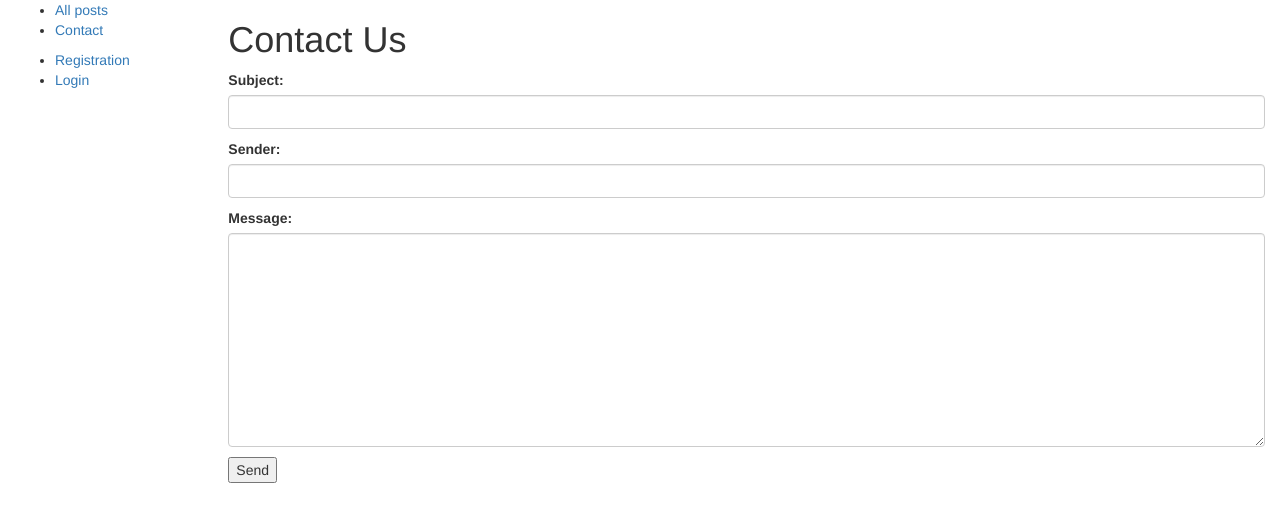
After one commit to konstantinkonstantinovich/hillel_test_work, a Django app: page /blog/contact/ in a window 1280 px wide. The commit adds this page. Shown: the top 522 px of the page. Run offline with Django 3.2, Linux system fonts and the light colour scheme; parts of the project's set-up code (start-up, migrations or seed data) failed here and were passed over; some libraries are stand-ins or nearby versions.

Commit message:
contact form

```diff
--- /dev/null
+++ b/blog/forms.py
@@ -0,0 +1,7 @@
+from django import forms
+
+
+class ContactForm(forms.Form):
+    subject = forms.CharField(max_length=100, widget=forms.TextInput(attrs={'size':'40','class': 'form-control'}))
+    sender = forms.EmailField(widget=forms.TextInput(attrs={'size':'40','class': 'form-control'}))
+    message = forms.CharField(widget=forms.Textarea(attrs={'class': 'form-control'}))
--- a/blog/templates/base_generic.html
+++ b/blog/templates/base_generic.html
@@ -10,11 +10,28 @@
 </head>
 <body>
     <div class="container-fluid">
+
+          {% if messages %}
+            <div class="row">
+                <div class="col-sm-12">
+                    {% for message in messages %}
+                        <div class="alert alert-{{ message.tags }} alert-dismissible text-center" role="alert">
+                            <button type="button" class="close" data-dismiss="alert" aria-label="Close"><span
+                                aria-hidden="true">&times;</span></button>
+                            <strong>{% if message.level == DEFAULT_MESSAGE_LEVELS.ERROR %}Error{% else %}
+                                {{ message.tags|title }}{% endif %}!</strong> {{ message }}
+                        </div>
+                    {% endfor %}
+                </div>
+            </div>
+        {% endif %}
+
         <div class="row">
             <div class="col-sm-2">
             {% block sidebar %}
             <ul class="sidebar-nav">
                 <li><a href="{% url 'blog:post-list' %}">All posts</a></li>
+                <li><a href="{% url 'blog:contact' %}">Contact</a></li>
 
             </ul>
             <ul class="sidebar-nav">
--- /dev/null
+++ b/blog/templates/blog/contact_form.html
@@ -0,0 +1,12 @@
+{% extends 'base_generic.html' %}
+
+{% block content %}
+  <h1>Contact Us</h1>
+  <form method="post">
+    {% csrf_token %}
+    {{ form.as_p }}
+    <div class="form-actions">
+      <button type="submit">Send</button>
+    </div>
+  </form>
+{% endblock %}
--- a/blog/urls.py
+++ b/blog/urls.py
@@ -16,5 +16,7 @@ urlpatterns = [
     path('post/<int:pk>/comments/', views.CommentsCreteViews.as_view(), name='post-comments'),
     path('user_post/<int:pk>', views.UserPostListView.as_view(), name='user-post'),
     path('blanks/', views.BlanksList.as_view(), name='blanks-list'),
-    path('blanks/<int:pk>/', views.BlanksUpdateForm.as_view(), name='blanks-update')
+    path('blanks/<int:pk>/', views.BlanksUpdateForm.as_view(), name='blanks-update'),
+    path('contact/', views.ContactFormView.as_view(), name='contact'),
+    path('thanks/', views.thanks, name='thanks')
 ]
--- a/blog/views.py
+++ b/blog/views.py
@@ -1,13 +1,19 @@
+from django.contrib import messages
 from django.contrib.auth import login, logout
 from django.contrib.auth.mixins import LoginRequiredMixin
-from django.contrib.auth.models import User, AnonymousUser
+from django.contrib.auth.models import User
 from django.contrib.auth.views import LoginView
+from django.core.mail import send_mail, BadHeaderError
 from django.http import HttpResponse, HttpResponseRedirect
-from django.shortcuts import redirect, get_object_or_404
+from django.shortcuts import redirect, get_object_or_404, render
 from django.views.generic import CreateView, DetailView, UpdateView
 from django.views.generic.list import ListView
+from django.views.generic.edit import FormView
+from requests import auth
 
 from .models import Post, Comments
+
+from .forms import ContactForm
 
 # Create your views here.
 
@@ -24,6 +30,7 @@ class LoginForm(LoginView):
     def form_valid(self, form):
         """Security check complete. Log the user in."""
         login(self.request, form.get_user())
+        messages.add_message(self.request, messages.SUCCESS, 'Authorization success!')
         return HttpResponseRedirect(self.get_success_url())
 
 
@@ -52,6 +59,7 @@ class RegistrationForm(CreateView):
             first_name=first_name,
             last_name=last_name,
         )
+        messages.add_message(self.request, messages.SUCCESS, 'Registration success!')
         return redirect(self.success_url)
 
 
@@ -74,6 +82,7 @@ class PostCreateView(LoginRequiredMixin, CreateView):
                             image=image,
                             status=status,
         )
+        messages.add_message(self.request, messages.SUCCESS, 'Post created!')
         return redirect(self.success_url)
 
 
@@ -153,4 +162,17 @@ class BlanksUpdateForm(DetailView, UpdateView):
         if Post.image is None:
             image = form.cleaned_data['image']
             Post.objects.create(image=image)
+        messages.add_message(self.request, messages.SUCCESS, 'Form updated success!')
         return super(BlanksUpdateForm, self).form_valid(form)
+
+
+class ContactFormView(FormView):
+    form_class = ContactForm
+    template_name = 'blog/contact_form.html'
+    success_url = '/blog/thanks'
+    fields = ['sender', 'message', 'subject']
+
+
+def thanks(request):
+    thanks = 'thanks'
+    return render(request, 'blog/thanks.html', {'thanks': thanks})
```
Also changed, not shown: blog/templates/blog/thanks.html (added, +16 -0 lines), blog/models.py (line endings or trailing spaces).
